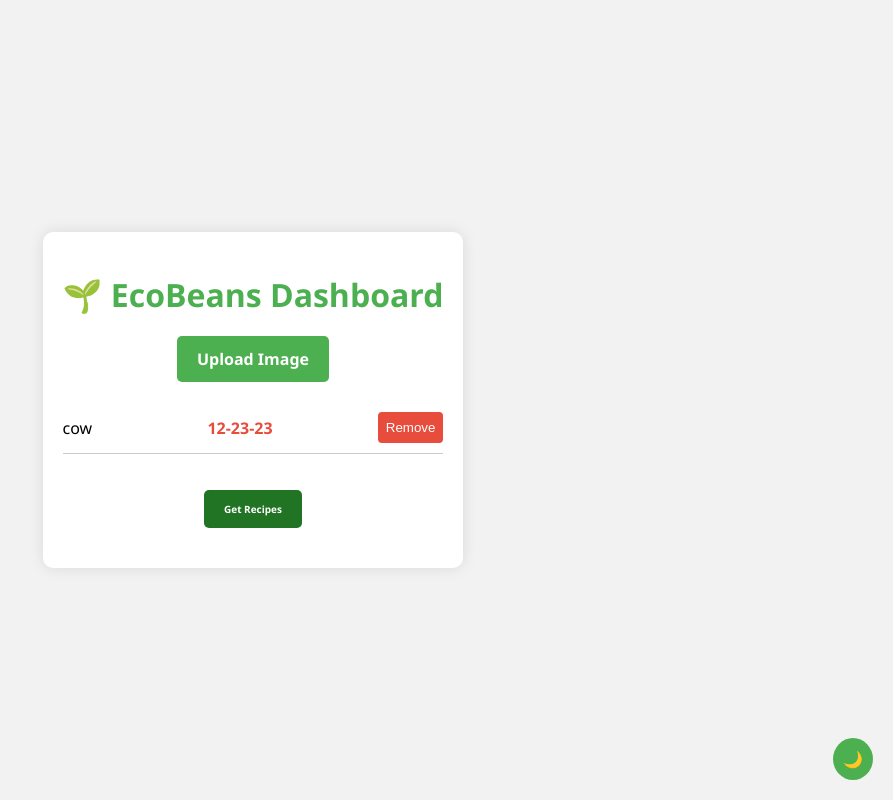
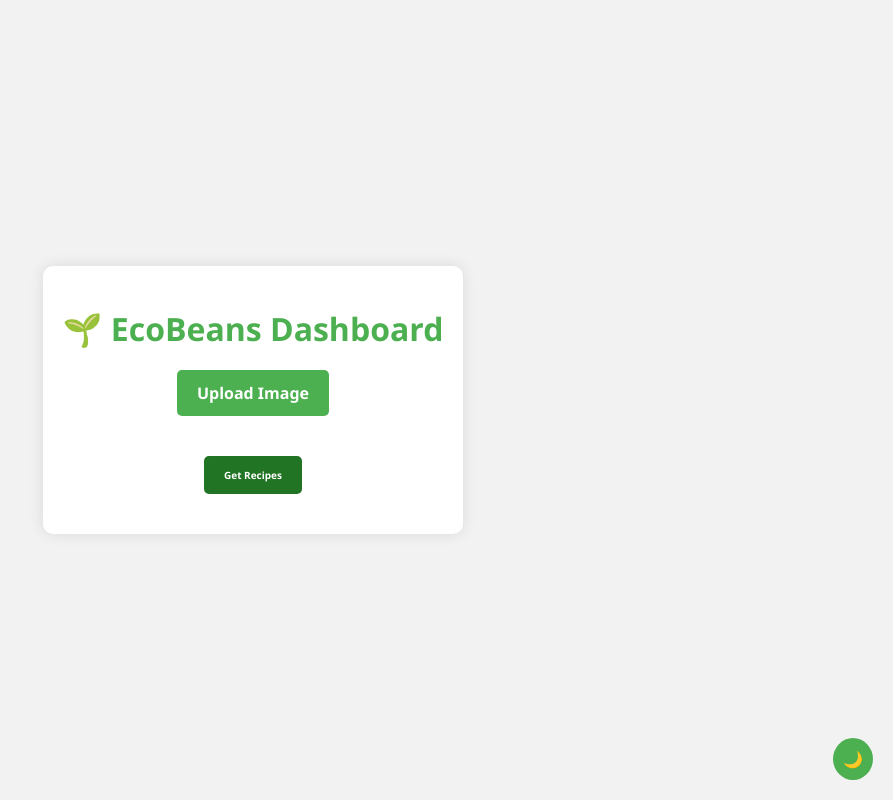
Before and after one commit to WT-MM/FoodTracker, a Flask app: page /dashboard in a window 1280 px wide. Shown: the whole page, without its empty margins (387-1280 px from the left). Run offline with Flask 3, Linux system fonts and the light colour scheme.

Commit message:
some stuff

```diff
--- a/app.py
+++ b/app.py
@@ -17,7 +17,7 @@ def dashboard():
         data = json.load(file)
         #user_data = data[user]
     #return render_template('home.html', foodData=user_data)
-    return render_template('home.html', foodData=[{'name': "cow", 'date':"12-23-23"}])
+    return render_template('home.html', foodData=[])#foodData=[{'name': "cow", 'date':"12-23-23"}])
 
 @app.route('/upload', methods=['POST'])
 def upload():
--- a/templates/home.html
+++ b/templates/home.html
@@ -24,6 +24,7 @@
       box-shadow: 0 0 15px rgba(0, 0, 0, 0.1);
       transition: box-shadow 0.3s;
       text-align: center;
+      height:fit-content;
     }
 
     h1 {
--- a/templates/username2.html
+++ b/templates/username2.html
@@ -38,7 +38,7 @@
 
         label {
             margin-bottom: 8px;
-            color: #4CAF50; /* Blue color for labels */
+            /*color: #4CAF50; /* Blue color for labels */
         }
 
         input {
```
